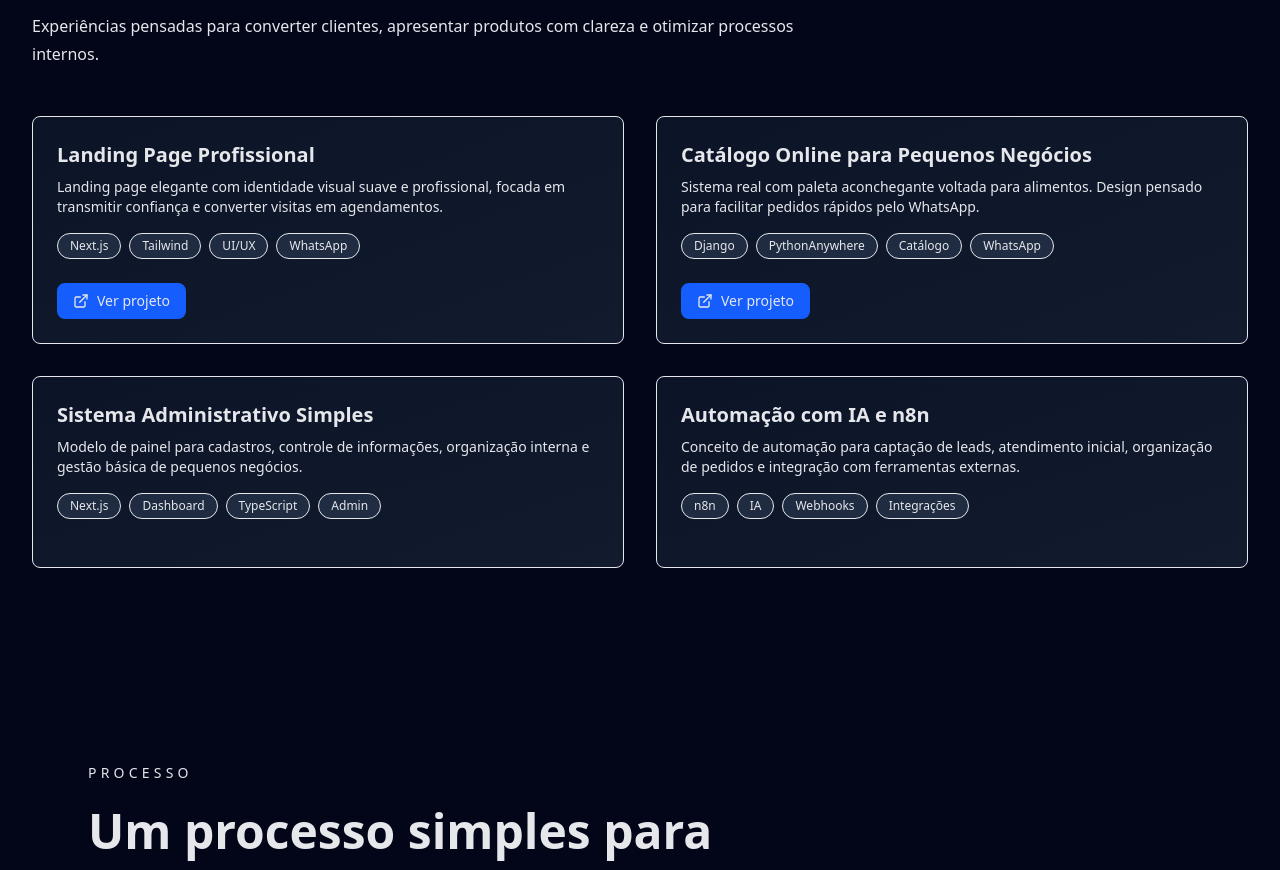
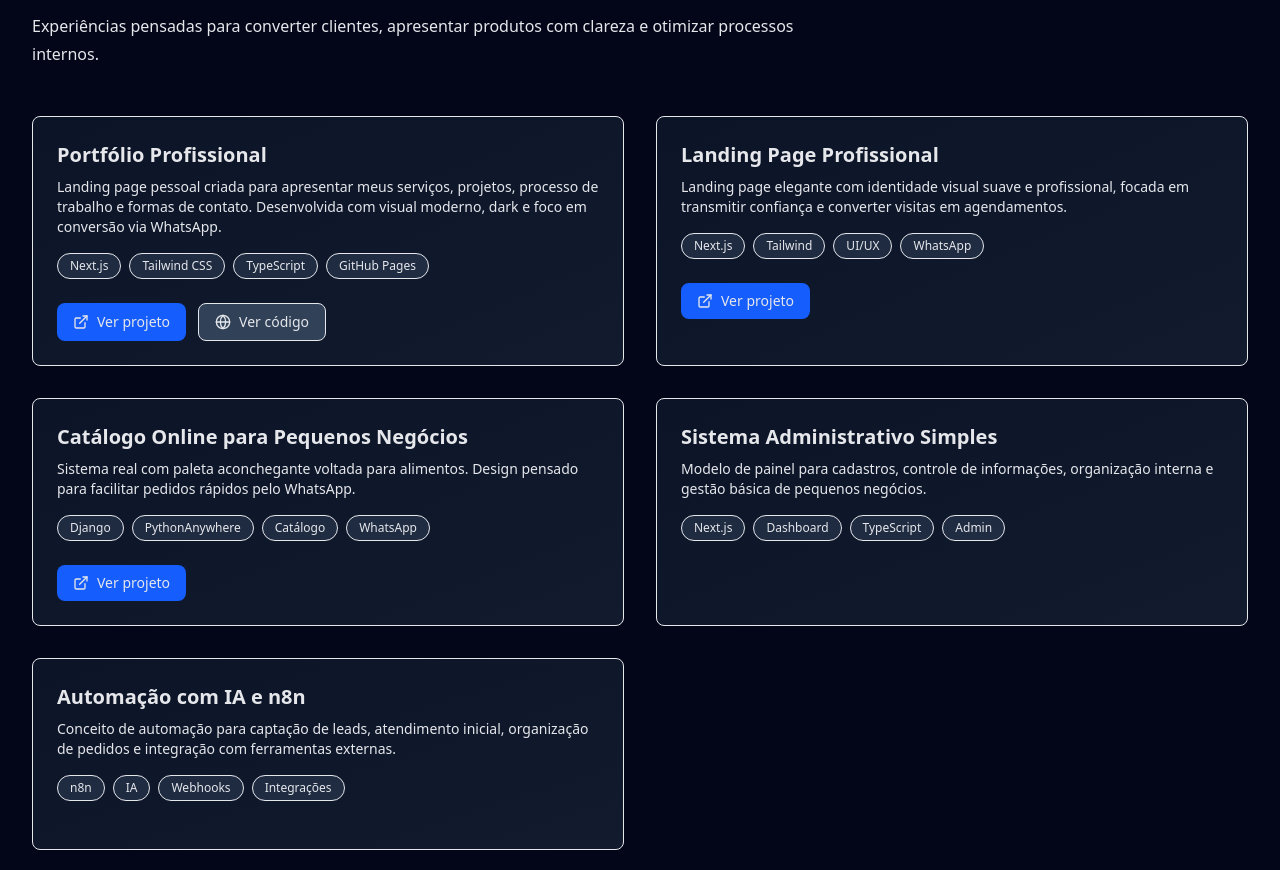
Before and after one commit to guilhermehba/portifolio, a Next.js app: page / in a window 1280 px wide. Shown: the part 1747-2617 px from the top of the page. Built offline with nearby package versions, Linux system fonts and the light colour scheme.

Commit message:
feat: add portfolio as first project

```diff
--- a/src/data/projects.ts
+++ b/src/data/projects.ts
@@ -1,4 +1,12 @@
 export const projects = [
+    {
+    title: "Portfólio Profissional",
+    description:
+      "Landing page pessoal criada para apresentar meus serviços, projetos, processo de trabalho e formas de contato. Desenvolvida com visual moderno, dark e foco em conversão via WhatsApp.",
+    technologies: ["Next.js", "Tailwind CSS", "TypeScript", "GitHub Pages"],
+    projectUrl: "https://guilhermehba.github.io/portifolio/",
+    codeUrl: "https://github.com/guilhermehba/portifolio",
+  },
   {
     title: "Landing Page Profissional",
     description:
```
